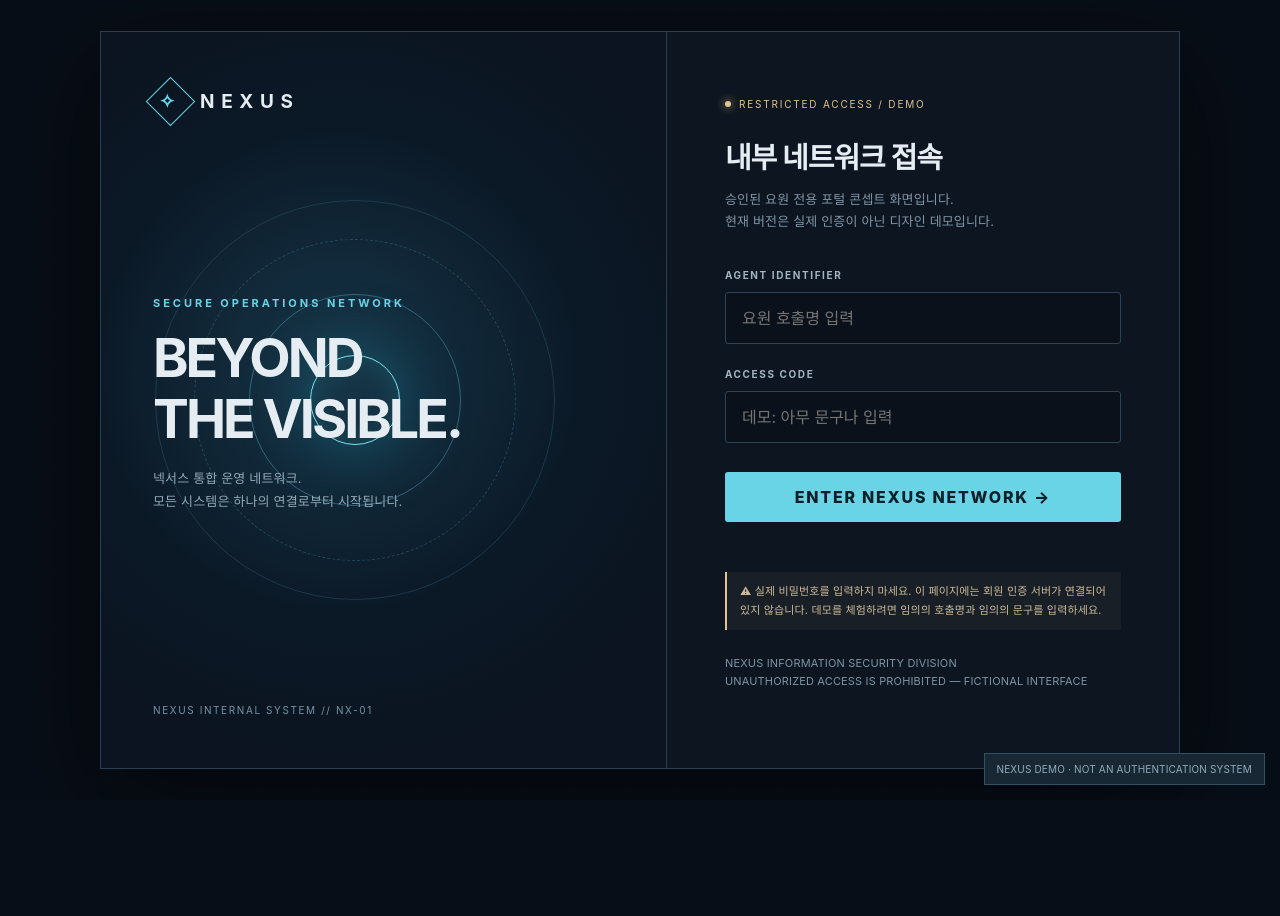
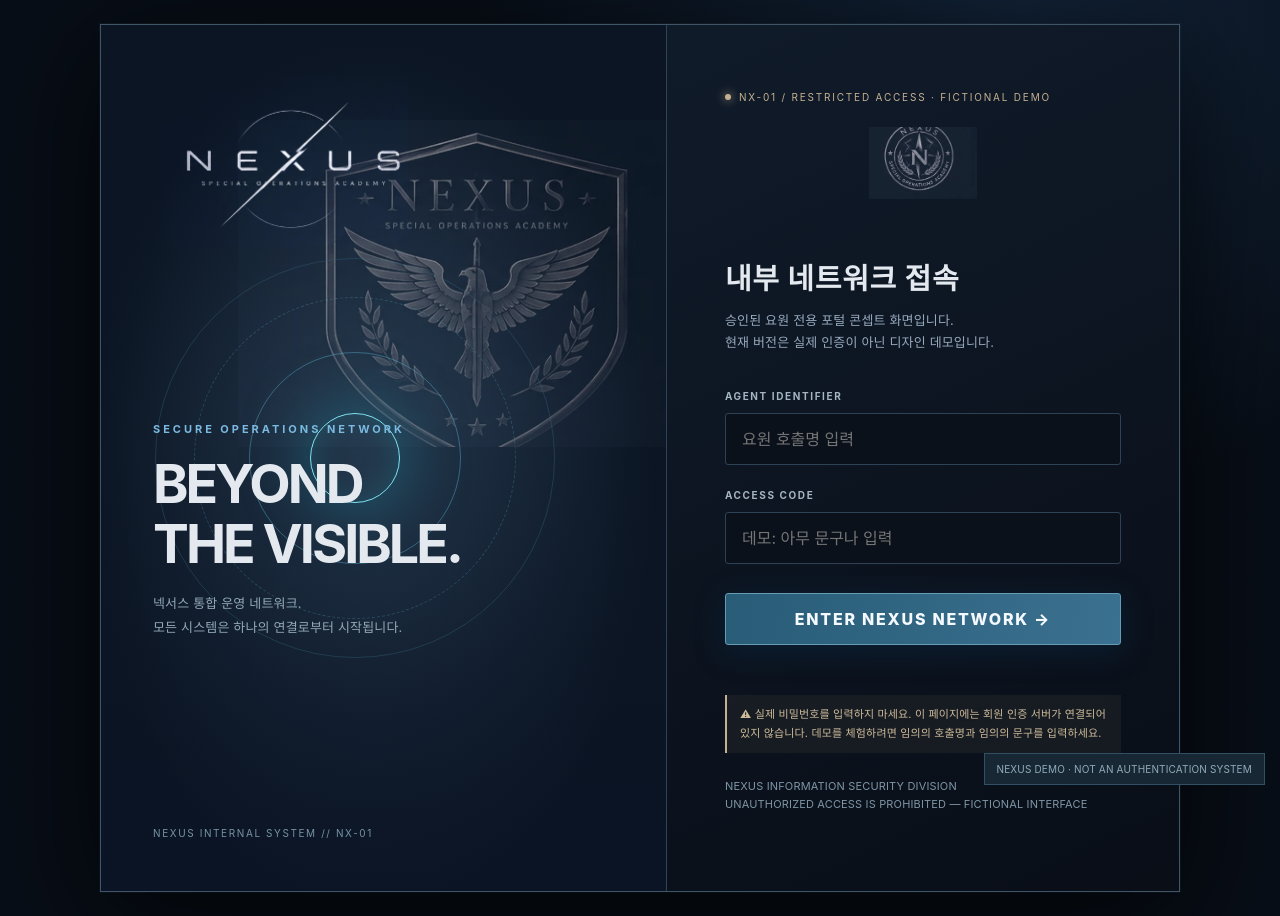
Before and after one commit to cute0623/cute.github.io, a plain HTML site: page index.html in a window 1280 px wide. Before the commit the page ends 800 px from the top, so only its background shows below. Drawn offline with Linux system fonts and the light colour scheme.

Commit message:
Update NEXUS visual design

```diff
--- a/index.html
+++ b/index.html
@@ -27,19 +27,45 @@ body:before{content:"";position:fixed;inset:0;pointer-events:none;opacity:.22;ba
 .nx-gallery-thumbs{display:flex;gap:8px;padding:12px;overflow-x:auto;border-top:1px solid #29495b}.nx-thumb{flex:0 0 100px;cursor:pointer;border:2px solid transparent;padding:0;background:#162734;text-align:left;color:#bfd1d9}.nx-thumb.active{border-color:#63bacc}.nx-thumb img{display:block;width:100%;height:55px;object-fit:cover}.nx-thumb span{display:block;overflow:hidden;text-overflow:ellipsis;white-space:nowrap;padding:5px;font-size:10px}
 .nx-lightbox{position:fixed;inset:0;background:#000e;z-index:9999;display:none;align-items:center;justify-content:center;flex-direction:column;padding:18px}.nx-lightbox.open{display:flex}.nx-lightbox img{max-width:96vw;max-height:83vh;object-fit:contain}.nx-lightbox button{align-self:flex-end;margin-bottom:8px;background:#142c3b;color:white;border:1px solid #5f8b9b;padding:10px 15px;cursor:pointer}.nx-lightbox span{color:#b3cbd2;margin-top:12px;font-size:13px}
 @media(max-width:600px){.nx-gallery-stage{min-height:145px}.nx-gallery-arrow{padding:8px}.nx-thumb{flex-basis:76px}.nx-thumb img{height:43px}}
+
+/* NEXUS BRAND DESIGN v3 — logo assets cropped from the supplied 1/3/7 collage */
+:root{--bg:#080e17;--panel:#111c2a;--panel2:#162435;--line:#304356;--text:#e3e9ef;--muted:#97aabd;--cyan:#7bb9e0;--green:#8ecdb6;--red:#c96c72;--gold:#c5b191}
+body{background:radial-gradient(ellipse at 80% 0%,#122338 0%,transparent 38%),#080e17}
+body:before{opacity:.12;background-size:64px 64px}
+.login-layout{border:1px solid #405467;box-shadow:0 25px 110px #000b,0 0 0 1px #85a7bb13;min-height:630px}
+.login-art{background:radial-gradient(ellipse at 48% 52%,#263b50 0%,#0b1523 68%);isolation:isolate;overflow:hidden}
+.login-art:after{content:"";position:absolute;inset:0;background:linear-gradient(0deg,#0b1425b8,transparent 55%);pointer-events:none;z-index:-1}
+.crest-backdrop{position:absolute;right:-11%;top:11%;width:95%;max-width:490px;object-fit:contain;opacity:.5;filter:drop-shadow(0 8px 35px #000);z-index:-1;pointer-events:none;mix-blend-mode:screen}
+.brand-image{display:flex;align-items:center;line-height:1;min-height:54px;overflow:hidden}
+.brand-image img{display:block;width:240px;max-width:100%;height:auto;mix-blend-mode:screen;filter:brightness(1.28) contrast(1.08)}
+.sidebar .brand-image{padding:0;min-height:75px}.sidebar .brand-image img{width:195px}
+.login-art .brand-image img{width:255px}
+.login-form-wrap{position:relative;background:linear-gradient(155deg,#101b2a,#090e17)}
+.login-seal{display:block;width:108px;height:108px;margin:6px auto 14px;object-fit:contain;mix-blend-mode:screen;filter:brightness(1.2)}
+.login-form-wrap h2{letter-spacing:.025em}
+.cta{background:linear-gradient(100deg,#285c77,#3b7190)!important;color:#f3f9ff!important;border:1px solid #679cb6!important;box-shadow:0 6px 30px #0b314e6e}
+.cta:hover{filter:brightness(1.18)}
+.nav-item.active{background:linear-gradient(90deg,#1c3548,#132538)!important;border-color:#5489ab!important}
+.panel,.stat{background:linear-gradient(155deg,#142132,#0d1724)}
+.main .topbar{background:#0a1420e8;backdrop-filter:blur(10px)}
+.nx-gallery{border-color:#496a80;box-shadow:0 12px 35px #0005}
+.nx-gallery-top{background:linear-gradient(90deg,#173046,#0e1c2b)}
+.nx-gallery-caption strong{color:#e6f0f7}
+.nx-thumb.active{border-color:#7bb9e0}
+@media(max-width:850px){.crest-backdrop{width:68%;right:0;top:-28%;opacity:.3}.login-seal{width:82px;height:82px}}
 </style>
 </head>
 <body>
 <section class="login-page" id="loginPage">
   <div class="login-layout">
     <div class="login-art">
-      <div class="brand"><div class="logo"><span>✧</span></div>NEXUS</div>
-      <div class="rings"></div><div class="orb"></div>
+      <div class="brand brand-image"><img src="images/branding/wordmark.webp" alt="NEXUS Special Operations Academy"></div>
+      <div class="rings"></div><div class="orb"></div><img class="crest-backdrop" src="images/branding/crest.webp" alt="" aria-hidden="true">
       <div class="art-content"><div class="eyebrow">SECURE OPERATIONS NETWORK</div><div class="hero-title">BEYOND<br>THE VISIBLE.</div><p class="hero-copy">넥서스 통합 운영 네트워크.<br>모든 시스템은 하나의 연결로부터 시작됩니다.</p></div>
       <div class="footerline">NEXUS INTERNAL SYSTEM // NX-01</div>
     </div>
     <div class="login-form-wrap">
-      <div class="tag"><span class="dot"></span> RESTRICTED ACCESS / DEMO</div>
+      <div class="tag"><span class="dot"></span> NX-01 / RESTRICTED ACCESS · FICTIONAL DEMO</div><img class="login-seal" src="images/branding/seal.webp" alt="NEXUS 공식 엠블럼">
       <h2>내부 네트워크 접속</h2>
       <p class="sub">승인된 요원 전용 포털 콘셉트 화면입니다.<br>현재 버전은 실제 인증이 아닌 디자인 데모입니다.</p>
       <form id="loginForm">
@@ -55,8 +81,8 @@ body:before{content:"";position:fixed;inset:0;pointer-events:none;opacity:.22;ba
 </section>
 <div class="app hidden" id="app">
   <aside class="sidebar" id="sidebar">
-    <div class="brand"><div class="logo"><span>✧</span></div>NEXUS</div>
-    <div class="side-caption">OPERATIONS MENU</div>
+    <div class="brand brand-image"><img src="images/branding/wordmark.webp" alt="NEXUS Special Operations Academy"></div>
+    <div class="side-caption">AUTHORIZED NETWORK / OPERATIONS MENU</div>
     <nav class="side-nav" aria-label="내부 메뉴">
       <button class="nav-item active" data-view="overview"><span class="nav-icon">◫</span>종합 대시보드</button>
       <button class="nav-item" data-view="personnel"><span class="nav-icon">♙</span>요원 명부</button>
@@ -72,7 +98,7 @@ body:before{content:"";position:fixed;inset:0;pointer-events:none;opacity:.22;ba
       <div class="top-right"><span class="online">● SYSTEM ONLINE</span><div class="avatar" id="avatar">NX</div><button class="logout" id="logout">LOG OUT</button></div>
     </header>
     <section class="section-view active" id="view-overview">
-      <div class="dashboard-header"><div><div class="eyebrow">NEXUS CONTROL CENTER</div><h1>통합 운영 대시보드</h1><div class="date"><span id="welcomeAgent">요원</span> 님, 넥서스 네트워크에 접속했습니다. <span id="currentDate"></span></div></div><div class="status">● NETWORK STABLE</div></div>
+      <div class="dashboard-header"><div><div class="eyebrow">NEXUS CONTROL CENTER / NX-01</div><h1>통합 운영 대시보드</h1><div class="date"><span id="welcomeAgent">요원</span> 님, 넥서스 네트워크에 접속했습니다. <span id="currentDate"></span></div></div><div class="status">● NETWORK STABLE</div></div>
       <div class="stats">
         <div class="stat"><div class="stat-label">ACTIVE PERSONNEL</div><div class="stat-value">128</div><div class="stat-desc">등록 요원 수 · 데모 데이터</div></div>
         <div class="stat"><div class="stat-label">OPERATIONS</div><div class="stat-value">07</div><div class="stat-desc">진행 중인 작전 · 데모 데이터</div></div>
```
Also changed, not shown: images/branding/crest.webp (added), images/branding/seal.webp (added), images/branding/wordmark.webp (added).
